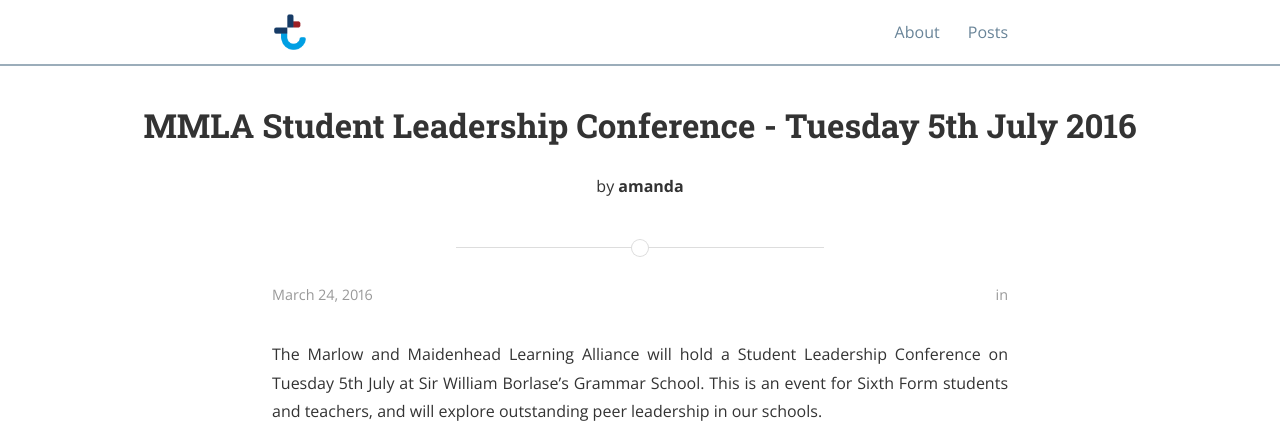
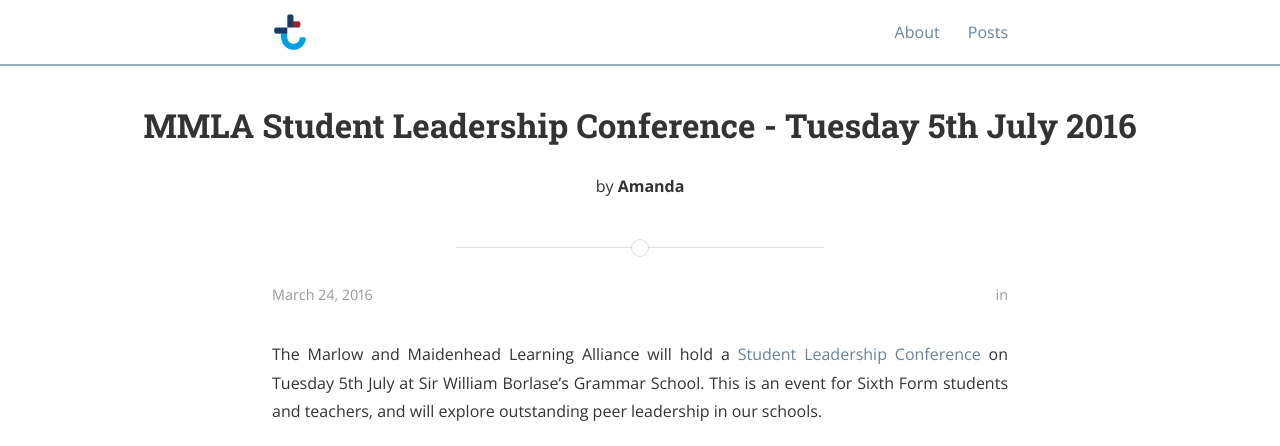
Before and after one commit to Teaching-Talent/teaching-talent.github.io, a Jekyll site: the page built from _posts/2016-03-24-MMLA-Student-Leadership-Conference---Tuesday-5th-July-2016.md, in a window 1280 px wide. Shown: the top 446 px of the page. Built offline with Jekyll 4.4.1, drawn with Linux system fonts in a browser that asks for light colours; nearby versions of some CDN libraries; a style sheet for code colours, icons or effects is not loaded; part of the change alters nothing that is shown.

```diff
--- a/_posts/2016-03-24-MMLA-Student-Leadership-Conference---Tuesday-5th-July-2016.md
+++ b/_posts/2016-03-24-MMLA-Student-Leadership-Conference---Tuesday-5th-July-2016.md
@@ -1,11 +1,11 @@
 ---
 title: MMLA Student Leadership Conference - Tuesday 5th July 2016
 layout: post
-author: amanda
+author: Amanda
 permalink: /mmla-student-leadership-conference---tuesday-5th-july-2016/
 source-id: 1RHQWFKwjhj2fLb3xW42k2hfsANrO5HQmVGoNOwnwKI8
 published: true
 ---
-The Marlow and Maidenhead Learning Alliance will hold a Student Leadership Conference on Tuesday 5th July at Sir William Borlase's Grammar School.  This is an event for Sixth Form students and teachers, and will explore outstanding peer leadership in our schools.
+The Marlow and Maidenhead Learning Alliance will hold a [Student Leadership Conference](https://drive.google.com/file/d/0B8BuYUG--HR0bHlfVFQzeGpJaE9sVUlRd3oyd1Y4aV9zT1lR/view?usp=sharing) on Tuesday 5th July at Sir William Borlase's Grammar School.  This is an event for Sixth Form students and teachers, and will explore outstanding peer leadership in our schools.
 
 For more information please see this [flyer](https://drive.google.com/file/d/0B8BuYUG--HR0bHlfVFQzeGpJaE9sVUlRd3oyd1Y4aV9zT1lR/view?usp=sharing) and for bookings please email Caroline Goodall at mmla@swbgs.com.
```
